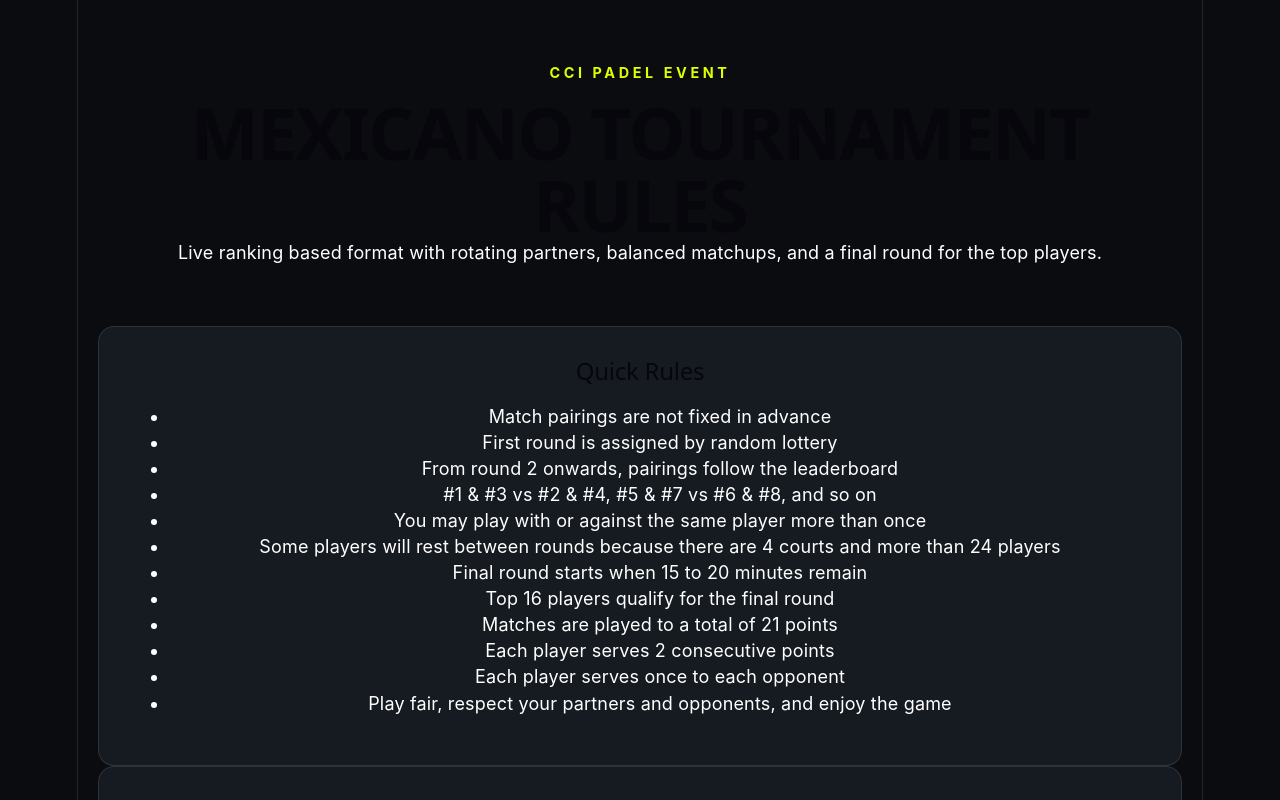
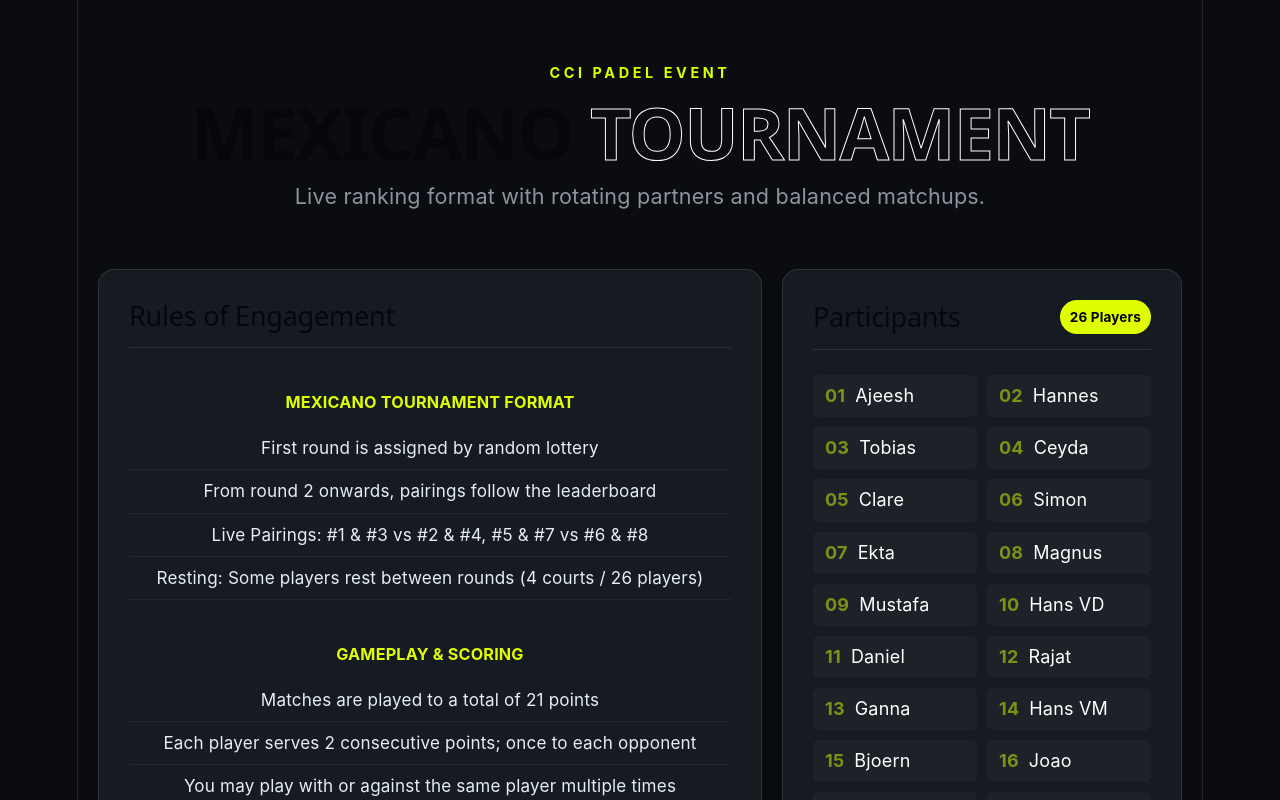
Before and after one commit to ajeesh1987/padel_tournament, a React (Vite) app: page / in a window 1280 px wide. Shown: the top 800 px of the page. Built offline with nearby package versions, Linux system fonts and the light colour scheme.

Commit message:
Update rules.tsx

```diff
--- a/src/rules.tsx
+++ b/src/rules.tsx
@@ -1,92 +1,93 @@
+import React from "react";
 import "./App.css";
 
-const participants = [
-  "Ajeesh",
-  "Hannes",
-  "Tobias",
-  "Ceyda",
-  "Clare",
-  "Simon",
-  "Ekta",
-  "Magnus",
-  "Mustafa",
-  "Hans VD",
-  "Daniel",
-  "Rajat",
-  "Ganna",
-  "Hans VM",
-  "Bjoern",
-  "Joao",
-  "Devidutta",
-  "Tim",
-  "Quienne",
-  "Vladimir",
-  "Elena",
-  "Rohan",
-  "Julian",
-  "Saurabh",
-  "Oscar",
-  "Torsten",
+const participants: string[] = [
+  "Ajeesh", "Hannes", "Tobias", "Ceyda", "Clare", "Simon", "Ekta", "Magnus",
+  "Mustafa", "Hans VD", "Daniel", "Rajat", "Ganna", "Hans VM", "Bjoern",
+  "Joao", "Devidutta", "Tim", "Quienne", "Vladimir", "Elena", "Rohan",
+  "Julian", "Saurabh", "Oscar", "Torsten",
 ];
 
-const rules = [
-  "Match pairings are not fixed in advance",
+// Grouping rules makes them much more readable
+const ruleSections = [
+  {
+    title: "Mexicano Tournament Format",
+    items: [
       "First round is assigned by random lottery",
       "From round 2 onwards, pairings follow the leaderboard",
-  "#1 & #3 vs #2 & #4, #5 & #7 vs #6 & #8, and so on",
-  "You may play with or against the same player more than once",
-  "Some players will rest between rounds because there are 4 courts and more than 24 players",
+      "Live Pairings: #1 & #3 vs #2 & #4, #5 & #7 vs #6 & #8",
+      "Resting: Some players rest between rounds (4 courts / 26 players)",
+    ],
+  },
+  {
+    title: "Gameplay & Scoring",
+    items: [
+      "Matches are played to a total of 21 points",
+      "Each player serves 2 consecutive points; once to each opponent",
+      "You may play with or against the same player multiple times",
+    ],
+  },
+  {
+    title: "The Finals",
+    items: [
       "Final round starts when 15 to 20 minutes remain",
       "Top 16 players qualify for the final round",
-  "Matches are played to a total of 21 points",
-  "Each player serves 2 consecutive points",
-  "Each player serves once to each opponent",
-  "Play fair, respect your partners and opponents, and enjoy the game",
+      "Play fair, respect your partners, and enjoy the game",
+    ],
+  },
 ];
 
-export default function App() {
+export default function Rules() {
   return (
     <div className="page">
       <div className="container">
-        <section className="hero">
-          <div className="heroText">
+        {/* --- REFINED HEADING --- */}
+        <header className="hero">
+          <div className="hero-content">
             <span className="eyebrow">CCI Padel Event</span>
-            <h1>Mexicano Tournament Rules</h1>
-            <p>
-              Live ranking based format with rotating partners, balanced matchups,
-              and a final round for the top players.
+            <h1>Mexicano <span className="accent">Tournament</span></h1>
+            <p className="subtitle">
+              Live ranking format with rotating partners and balanced matchups.
             </p>
+          </div>
+        </header>
+
+        <div className="content-grid">
+          {/* --- CATEGORIZED RULES --- */}
+          <section className="rules-section">
+            <div className="card">
+              <div className="section-header">
+                <h2>Rules of Engagement</h2>
+              </div>
+              <div className="rules-grid">
+                {ruleSections.map((section, idx) => (
+                  <div key={idx} className="rule-group">
+                    <h3>{section.title}</h3>
+                    <ul>
+                      {section.items.map((item, i) => (
+                        <li key={i}>{item}</li>
+                      ))}
+                    </ul>
+                  </div>
+                ))}
+              </div>
             </div>
           </section>
 
-
-
-        <section className="gridSection">
+          {/* --- PARTICIPANTS --- */}
+          <section className="players-section">
             <div className="card">
-            <div className="sectionHeader">
-              <h2>Quick Rules</h2>
+              <div className="section-header">
+                <h2>Participants</h2>
+                <span className="pill">{participants.length} Players</span>
               </div>
-
-            <ul className="rulesList">
-              {rules.map((rule, index) => (
-                <li key={index}>{rule}</li>
-              ))}
-            </ul>
-          </div>
-
-          <div className="card">
-            <div className="sectionHeader">
-              <h2>Participants</h2>
-              <span className="pill">{participants.length} players</span>
-            </div>
-
-            <div className="playersGrid">
+              <div className="players-grid">
                 {participants.map((name, index) => (
-                <div key={name} className="playerCard">
-                  <span className="playerNumber">
+                  <div key={name} className="player-card">
+                    <span className="player-number">
                       {String(index + 1).padStart(2, "0")}
                     </span>
-                  <span className="playerName">{name}</span>
+                    <span className="player-name">{name}</span>
                   </div>
                 ))}
               </div>
@@ -94,5 +95,6 @@ export default function App() {
           </section>
         </div>
       </div>
+    </div>
   );
 }
```
Lines whose indentation alone changed are shown as unchanged.
